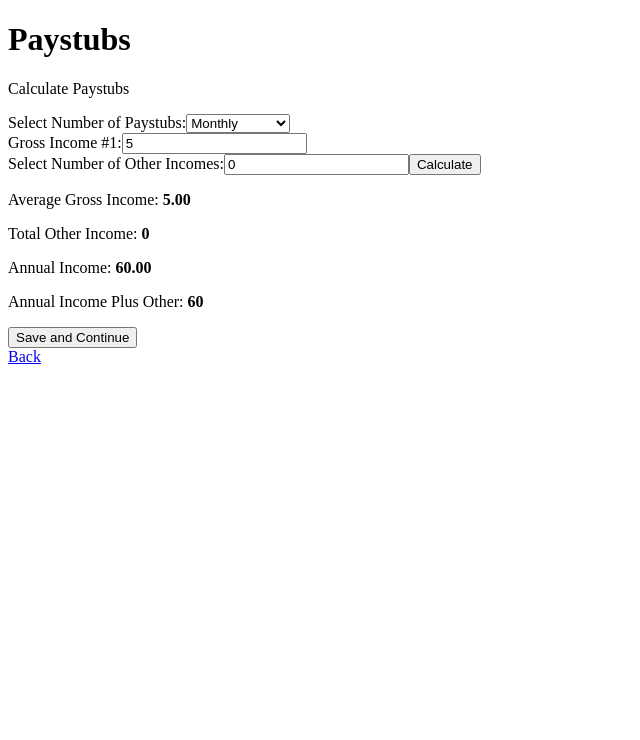
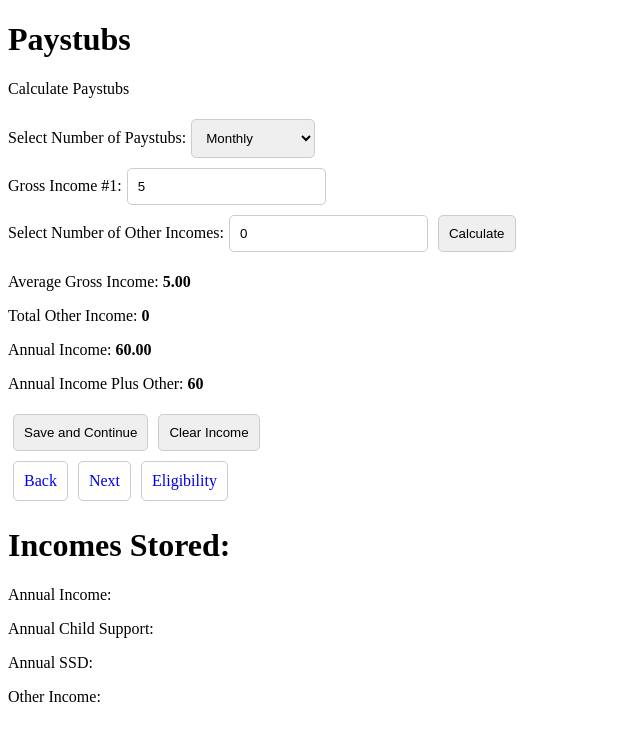
Before and after one commit to benyomtov/incomecalculator, a React (Create React App) app in the folder income_frontend/: page /paystubs in a window 1280 px wide. Both pictures are taken after typing "5" into the empty fields and a click on the button "Calculate". Shown: the top 740 px of the page, without its empty margins (0-640 px from the left). Built offline with nearby package versions, Linux system fonts and the light colour scheme; the HTML template or start-up script is replaced by a standard one.

Commit message:
added some styling and a total screen

```diff
--- a/income_frontend/src/App.css
+++ b/income_frontend/src/App.css
@@ -0,0 +1,30 @@
+a {
+    display: inline-block;
+    text-decoration: none;
+    padding: 10px;
+    border: 1px solid #ccc;
+    margin: 5px;
+    border-radius: 5px;
+}
+
+input {
+    padding: 10px;
+    border: 1px solid #ccc;
+    border-radius: 5px;
+    margin: 5px;
+}
+
+button {
+    padding: 10px;
+    border: 1px solid #ccc;
+    border-radius: 5px;
+    margin: 5px;
+    cursor: pointer;
+}
+
+select {
+    padding: 10px;
+    border: 1px solid #ccc;
+    border-radius: 5px;
+    margin: 5px;
+}
--- a/income_frontend/src/components/CSQuestion/CSQuestion.jsx
+++ b/income_frontend/src/components/CSQuestion/CSQuestion.jsx
@@ -1,5 +1,6 @@
 import React, { useState } from 'react';
 import { Link, useNavigate } from 'react-router-dom';
+import DisplayIncomes from '../DisplayIncomes/DisplayIncomes';
 import './CSQuestion.css';
 
 const CSQuestion = () => {
@@ -51,8 +52,15 @@ const CSQuestion = () => {
           </div>
         )}
 
-        <Link to="/">Back</Link>
+        <Link to="/">Back to Homepage</Link>
+        <Link to="/paystubs">Paystub Calculator</Link>
+        <Link to="/selfemployed">Self-Employment Income Calculator</Link>
+        <Link to="/eligibility">Eligibility</Link>
+
       </div>
+
+        <DisplayIncomes />
+
     </div>
   );
 };
--- a/income_frontend/src/components/ChildSupport/ChildSupport.jsx
+++ b/income_frontend/src/components/ChildSupport/ChildSupport.jsx
@@ -1,5 +1,6 @@
 import React, { useState } from 'react';
 import { Link, useNavigate } from 'react-router-dom';
+import DisplayIncomes from '../DisplayIncomes/DisplayIncomes';
 import './ChildSupport.css';
 
 const ChildSupport = () => {
@@ -115,6 +116,11 @@ const ChildSupport = () => {
 
     };
 
+    const handleClearAndReset = () => {
+        setChildPayments([]);
+        setIsLumpSum([]);
+        setAnnualChildSupport(null);
+      };
 
     return (
       <div className="childsupport">
@@ -171,12 +177,17 @@ const ChildSupport = () => {
                             </strong>
                             <button className="childsupport__button" onClick={handleSaveandContinue}>Save and Continue</button>
                     </p>
-
+                    <button className="childsupport__button" onClick={handleClearAndReset}>Clear Child Support</button>
                 </div>
             )}
 
-          <Link to="/">Back</Link>
+          <Link to="/csquestion">Back</Link>
+          <Link to="/ssdquestion">Next</Link>
+          <Link to="/">Home</Link>
+          <Link to="/eligibility">Eligibility</Link>
         </div>
+
+        <DisplayIncomes />
       </div>
     );
     }
--- /dev/null
+++ b/income_frontend/src/components/DisplayIncomes/DisplayIncomes.jsx
@@ -0,0 +1,35 @@
+import React, { useEffect, useState } from 'react';
+
+const DisplayIncomes = () => {
+  // State variables to store the retrieved data
+  const [annualIncome, setAnnualIncome] = useState(null);
+  const [annualChildSupport, setAnnualChildSupport] = useState(null);
+  const [annualSSD, setAnnualSSD] = useState(null);
+  const [otherIncome, setOtherIncome] = useState(null);
+
+  useEffect(() => {
+    // Retrieve data from local storage
+    const storedAnnualIncome = localStorage.getItem('annualIncome');
+    const storedAnnualChildSupport = localStorage.getItem('annualChildSupport');
+    const storedAnnualSSD = localStorage.getItem('annualSSD');
+    const storedOtherIncome = localStorage.getItem('otherIncome');
+
+    // Update state variables
+    setAnnualIncome(storedAnnualIncome);
+    setAnnualChildSupport(storedAnnualChildSupport);
+    setAnnualSSD(storedAnnualSSD);
+    setOtherIncome(storedOtherIncome);
+  }, []);
+
+  return (
+    <div>
+      <h1>Incomes Stored:</h1>
+      <p>Annual Income: {annualIncome}</p>
+      <p>Annual Child Support: {annualChildSupport}</p>
+      <p>Annual SSD: {annualSSD}</p>
+      <p>Other Income: {otherIncome}</p>
+    </div>
+  );
+};
+
+export default DisplayIncomes;
--- a/income_frontend/src/components/Landing/Landing.jsx
+++ b/income_frontend/src/components/Landing/Landing.jsx
@@ -1,5 +1,6 @@
 import React from 'react';
 import { Link } from 'react-router-dom';
+import DisplayIncomes from '../DisplayIncomes/DisplayIncomes';
 import './Landing.css';
 
 const Landing = () => {
@@ -11,8 +12,11 @@ const Landing = () => {
             <p className="landing__description">Choose a calculator below:</p>
             <Link to="/paystubs" >Paystub Calculator</Link>
             <Link to="/selfemployed" >Self-Employment Income Calculator</Link>
+            <Link to="/eligibility" >Eligibility</Link>
 
         </div>
+
+        <DisplayIncomes />
         </div>
     );
     }
--- a/income_frontend/src/components/Other/Other.jsx
+++ b/income_frontend/src/components/Other/Other.jsx
@@ -1,5 +1,6 @@
 import React, { useState } from 'react';
 import { Link, useNavigate } from 'react-router-dom';
+import DisplayIncomes from '../DisplayIncomes/DisplayIncomes';
 
 const OtherIncomes = () => {
   const navigate = useNavigate();
@@ -36,6 +37,16 @@ const OtherIncomes = () => {
     }
   };
 
+  const handleClearAndReset = () => {
+    // Clear otherIncome from localStorage
+    localStorage.removeItem('otherIncome');
+
+    // Reset component state
+    setIncomeInputs([0]);
+    setTotalIncome(null);
+  };
+
+
   return (
     <div>
       <h1>Other Annual Incomes</h1>
@@ -67,7 +78,12 @@ const OtherIncomes = () => {
           <button onClick={handleSaveAndContinue}>Save and Continue</button>
         </div>
       )}
+        <button onClick={handleClearAndReset}>Clear Other Income</button>
         <Link to="/ssdquestion">Back</Link>
+        <Link to="/eligibility">Skip</Link>
+
+        <DisplayIncomes />
+
     </div>
   );
 };
--- a/income_frontend/src/components/Paystubs/Paystubs.jsx
+++ b/income_frontend/src/components/Paystubs/Paystubs.jsx
@@ -1,5 +1,6 @@
 import React, { useState } from 'react';
 import { Link, useNavigate } from 'react-router-dom';
+import DisplayIncomes from '../DisplayIncomes/DisplayIncomes';
 import './Paystubs.css';
 
 const Paystubs = () => {
@@ -130,6 +131,15 @@ const Paystubs = () => {
         }
     };
 
+    const clearIncome = () => {
+        localStorage.removeItem('annualIncome');
+        setGrossIncomes(Array(1).fill(''));
+        setNumOtherIncomes(0);
+        setOtherIncomes(Array(0).fill(''));
+        setPayFrequency('monthly');
+        setResult(null);
+      };
+
     return (
         <div className="paystubs">
         <div className="paystubs__content">
@@ -204,6 +214,7 @@ const Paystubs = () => {
                     </p>
 
                     <button onClick={handleSaveandContinue}>Save and Continue</button>
+                    <button onClick={clearIncome}>Clear Income</button>
                 </div>
 
 
@@ -212,8 +223,12 @@ const Paystubs = () => {
 
 
             <Link to="/" >Back</Link>
+            <Link to="/csquestion" >Next</Link>
+            <Link to="/eligibility">Eligibility</Link>
 
         </div>
+
+        <DisplayIncomes />
         </div>
     );
     }
--- a/income_frontend/src/components/SSDQuestion/SSDQuestion.jsx
+++ b/income_frontend/src/components/SSDQuestion/SSDQuestion.jsx
@@ -1,5 +1,6 @@
 import React, { useState } from 'react';
 import { Link, useNavigate } from 'react-router-dom';
+import DisplayIncomes from '../DisplayIncomes/DisplayIncomes';
 import './SSDQuestion.css';
 
 const SSDQuestion = () => {
@@ -43,6 +44,15 @@ const SSDQuestion = () => {
         }
     };
 
+    const handleClearAndReset = () => {
+        // Clear annualSSD from localStorage
+        localStorage.removeItem('annualSSD');
+
+        // Reset component state
+        setSSDAmount('');
+        setAnnualSSD(null);
+    };
+
     return (
         <div className="ssd-question">
             <h1>Social Security Disability</h1>
@@ -74,7 +84,12 @@ const SSDQuestion = () => {
                     <button onClick={handleSaveandContinue}>Save and Continue</button>
                 </div>
             )}
+            <button onClick={handleClearAndReset}>Clear SSD</button>
             <Link to="/csquestion">Back to Child Support</Link>
+            <Link to="/other">Next</Link>
+            <Link to="/eligibility">Eligibility</Link>
+
+            <DisplayIncomes />
         </div>
     );
 };
--- a/income_frontend/src/components/SelfEmployed/SelfEmployed.jsx
+++ b/income_frontend/src/components/SelfEmployed/SelfEmployed.jsx
@@ -1,5 +1,6 @@
 import React, { useState } from 'react';
 import { Link, useNavigate } from 'react-router-dom';
+import DisplayIncomes from '../DisplayIncomes/DisplayIncomes';
 import './SelfEmployed.css';
 
 const SelfEmployed = () => {
@@ -57,6 +58,12 @@ const SelfEmployed = () => {
         }
     };
 
+    const clearIncome = () => {
+        localStorage.removeItem('annualIncome');
+        setGrossIncome('');
+        setResult(null);
+      };
+
     return (
         <div className="selfemployed">
         <div className="selfemployed__content">
@@ -78,11 +85,16 @@ const SelfEmployed = () => {
                     <p>Hourly Wage: ${result.calculatedHourlyWage}</p>
                     <p>Eligibility: {result.eligibility}</p>
                     <button onClick={handleSaveandContinue}>Save and Continue</button>
+                    <button onClick={clearIncome}>Clear Income</button>
                 </div>
             )}
             <Link to="/" >Back</Link>
+            <Link to="/csquestion" >Next</Link>
+            <Link to="/eligibility">Eligibility</Link>
 
         </div>
+
+        <DisplayIncomes />
         </div>
     );
     }
--- a/income_frontend/src/components/UnofficialCS/UnofficialCS.jsx
+++ b/income_frontend/src/components/UnofficialCS/UnofficialCS.jsx
@@ -1,5 +1,6 @@
 import React, { useState } from 'react';
 import { Link, useNavigate } from 'react-router-dom';
+import DisplayIncomes from '../DisplayIncomes/DisplayIncomes';
 import './UnofficialCS.css';
 
 const UnofficialCS = () => {
@@ -69,6 +70,16 @@ const UnofficialCS = () => {
     };
 
 
+    const handleClearAndReset = () => {
+        // Clear annualChildSupport in localStorage
+        localStorage.removeItem('annualChildSupport');
+
+        // Reset component state
+        setChildSupportAmount('');
+        setAnnualChildSupport(null);
+      };
+
+
     return (
         <div className="unofficialCS">
             <div className="unofficialCS__content">
@@ -100,10 +111,15 @@ const UnofficialCS = () => {
                         Annual Child Support: <strong>${annualChildSupport}</strong>
                     </p>
                     <button onClick={handleSaveandContinue}>Save and Continue</button>
+                    <button onClick={handleClearAndReset}>Clear Child Support</button>
                     </div>
                 )}
                 <Link to="/">Back</Link>
+                <Link to="/ssdquestion">Next</Link>
+                <Link to="/eligibility">Eligibility</Link>
             </div>
+
+            <DisplayIncomes />
         </div>
     );
 }
```
Also changed, not shown: income_frontend/src/components/DisplayIncomes/DisplayIncomes.css (added).
